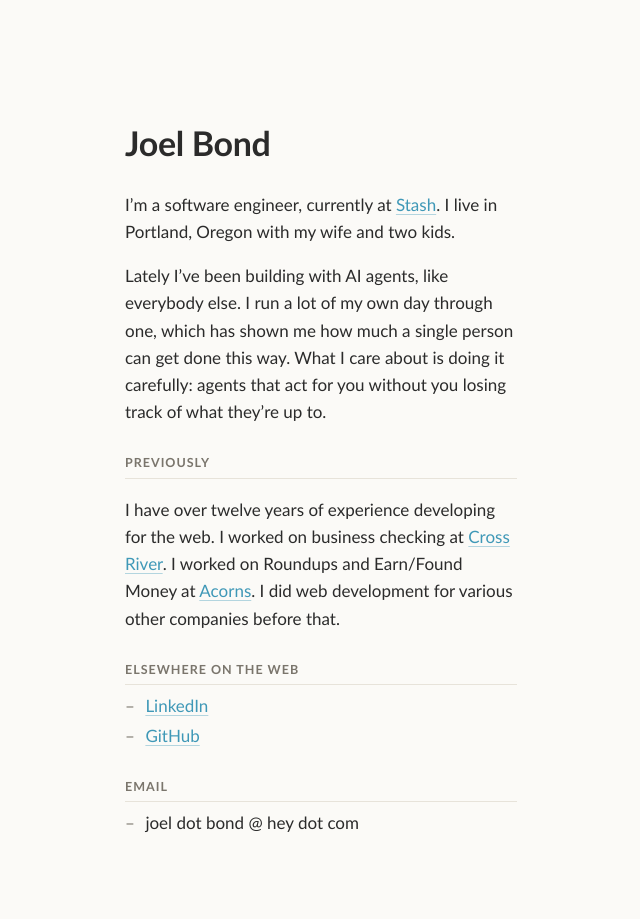
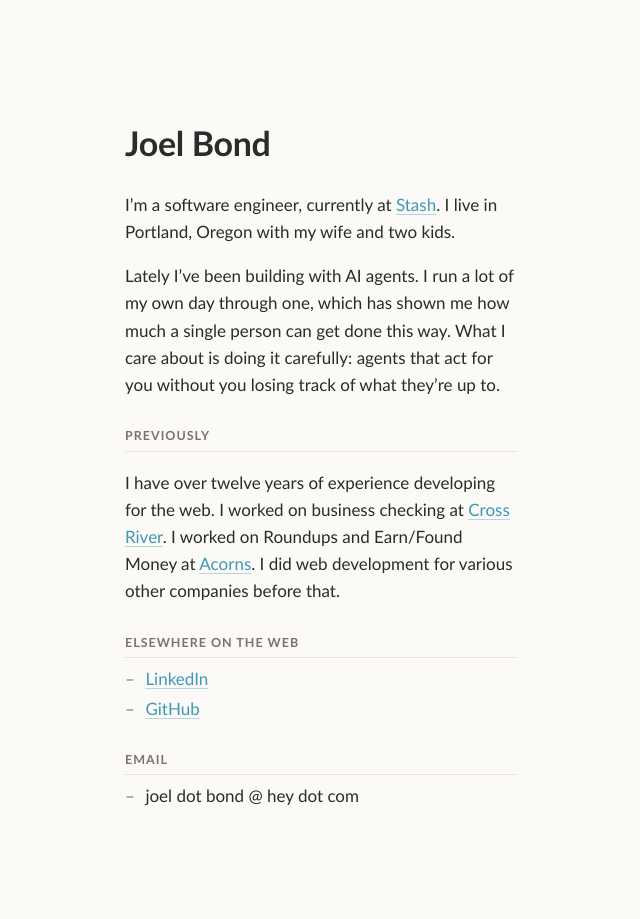
Before and after one commit to Joeltbond/joeltbond.github.io, a Jekyll site: the page built from index.markdown, in a window 1280 px wide. Shown: the whole page, without its empty margins (319-959 px from the left). Built offline with Jekyll 4.4.1, drawn with Linux system fonts in a browser that asks for light colours.

Commit message:
Bio: drop the zeitgeist wink too — just say it plainly
Co-Authored-By: Claude Opus 4.8 <noreply@anthropic.com>

```diff
--- a/index.markdown
+++ b/index.markdown
@@ -5,7 +5,7 @@ title: Joel Bond
 
 I'm a software engineer, currently at [Stash](https://www.stash.com). I live in Portland, Oregon with my wife and two kids.
 
-Lately I've been building with AI agents, like everybody else. I run a lot of my own day through one, which has shown me how much a single person can get done this way. What I care about is doing it carefully: agents that act for you without you losing track of what they're up to.
+Lately I've been building with AI agents. I run a lot of my own day through one, which has shown me how much a single person can get done this way. What I care about is doing it carefully: agents that act for you without you losing track of what they're up to.
 
 ### Previously
 
```
